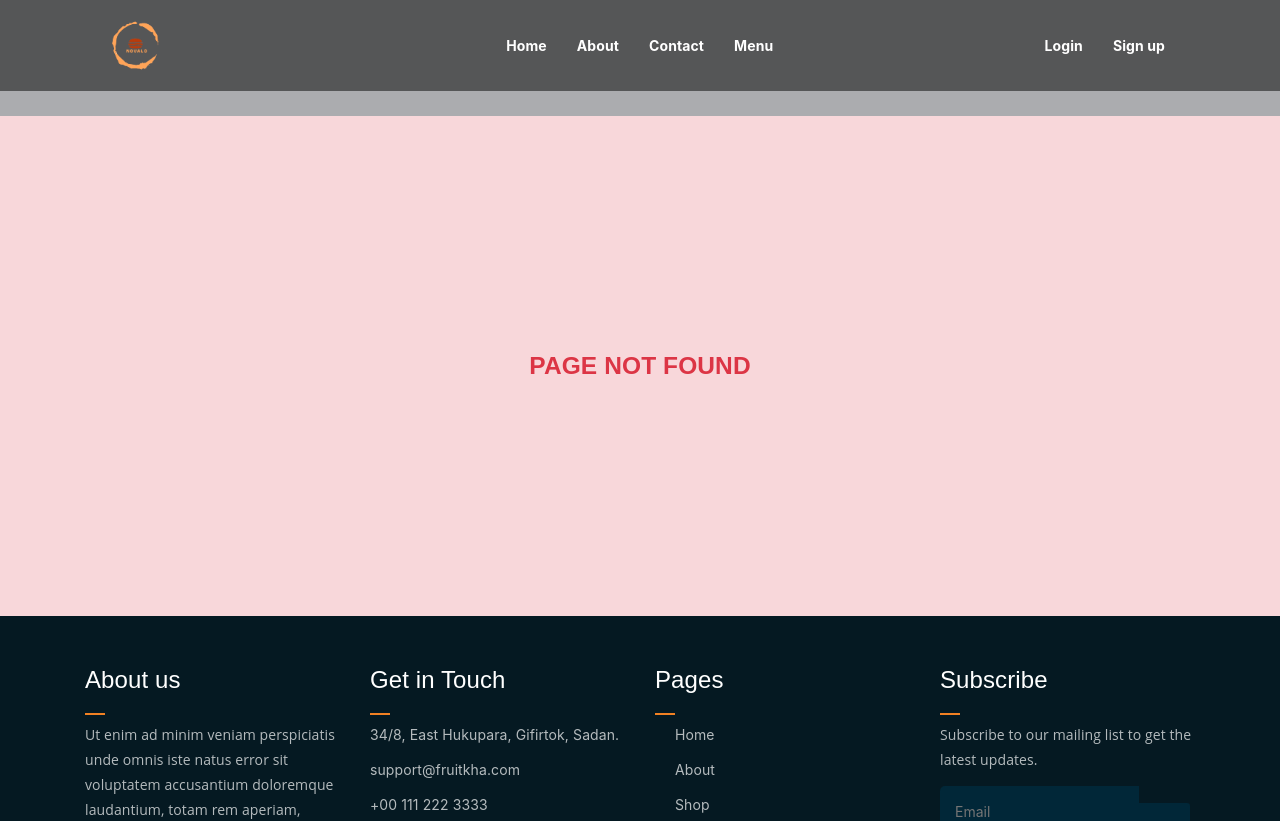
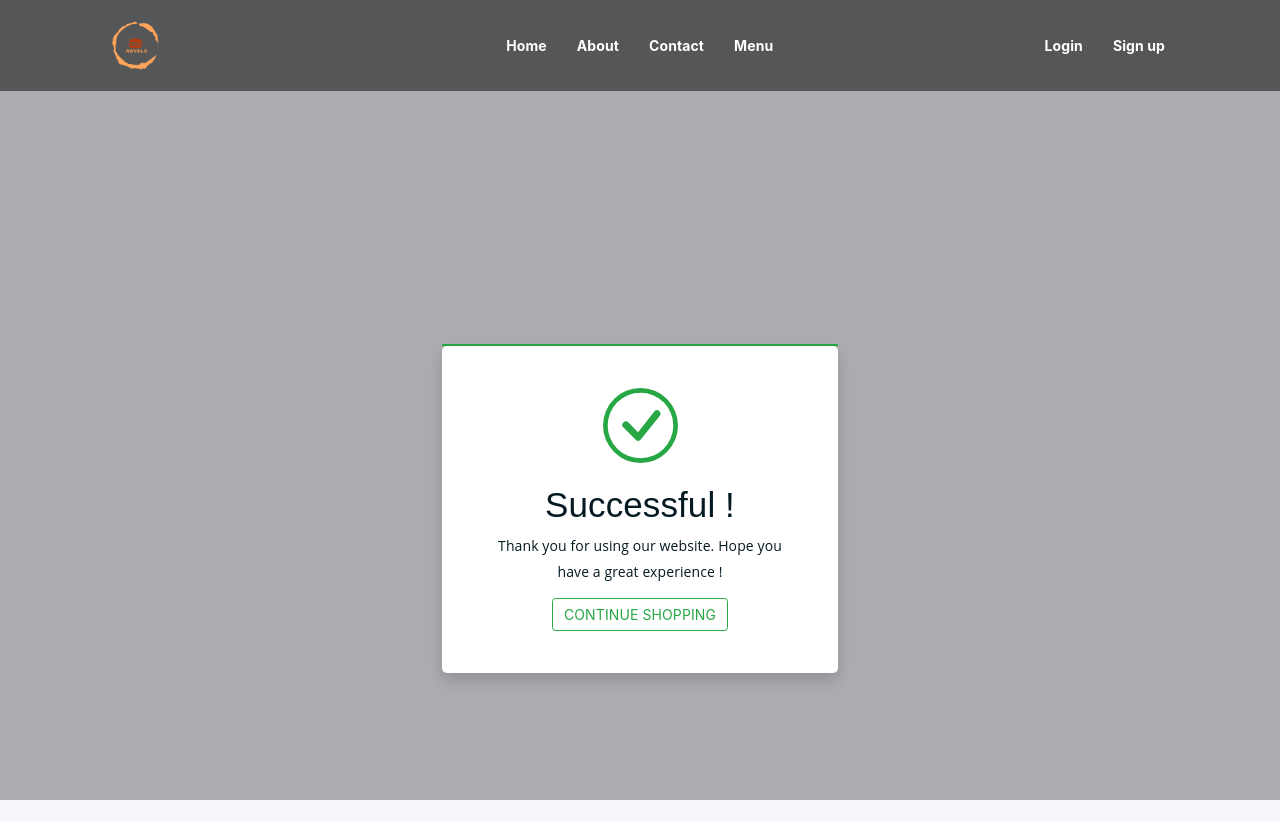
Before and after one commit to nguyenluongtrung/NOVOLO_V2, a React (Create React App) app in the folder frontend/: page /thank-you in a window 1280 px wide. Shown: the top 821 px of the page. Built offline with nearby package versions, Linux system fonts and the light colour scheme.

Commit message:
Fix bugs FE and add thank you page

```diff
--- a/frontend/src/App.js
+++ b/frontend/src/App.js
@@ -13,6 +13,7 @@ import { CartPage } from './pages/CartPage/CartPage';
 import { CheckoutPage } from './pages/CheckoutPage';
 import { AboutUs } from './pages/AboutUs';
 import { Contact } from './pages/Contact';
+import { ThankYouPage } from './pages/ThankYouPage';
 
 function App() {
 	return (
@@ -34,6 +35,7 @@ function App() {
 						<Route path="/check-out" element={<CheckoutPage />} />
 						<Route path="/about-us" element={<AboutUs />} />
 						<Route path="/contact" element={<Contact />} />
+						<Route path="/thank-you" element={<ThankYouPage />} />
 						<Route path="*" element={<NotFound />} />
 					</Route>
 				</Routes>
--- /dev/null
+++ b/frontend/src/pages/ThankYouPage/ThankYouPage.jsx
@@ -0,0 +1,37 @@
+import React from 'react';
+import { Link } from 'react-router-dom';
+
+export const ThankYouPage = () => {
+	return (
+		<div className="vh-100 d-flex justify-content-center align-items-center">
+			<div className="col-md-4">
+				<div className="border border-3 border-success"></div>
+				<div className="card  bg-white shadow p-5">
+					<div className="mb-4 text-center">
+						<svg
+							xmlns="http://www.w3.org/2000/svg"
+							className="text-success bi bi-check-circle"
+							width="75"
+							height="75"
+							fill="currentColor"
+							viewBox="0 0 16 16"
+						>
+							<path d="M8 15A7 7 0 1 1 8 1a7 7 0 0 1 0 14zm0 1A8 8 0 1 0 8 0a8 8 0 0 0 0 16z" />
+							<path d="M10.97 4.97a.235.235 0 0 0-.02.022L7.477 9.417 5.384 7.323a.75.75 0 0 0-1.06 1.06L6.97 11.03a.75.75 0 0 0 1.079-.02l3.992-4.99a.75.75 0 0 0-1.071-1.05z" />
+						</svg>
+					</div>
+					<div className="text-center">
+						<h1>Successful !</h1>
+						<p>
+							Thank you for using our website. Hope you have a great experience
+							!
+						</p>
+						<Link to={'/shop'} className="btn btn-outline-success">
+							Continue shopping
+						</Link>
+					</div>
+				</div>
+			</div>
+		</div>
+	);
+};
--- /dev/null
+++ b/frontend/src/pages/ThankYouPage/index.js
@@ -0,0 +1 @@
+export { ThankYouPage } from './ThankYouPage';
```
Also changed, not shown: frontend/src/pages/CheckoutPage/CheckoutPage.jsx (+65 -28 lines).
